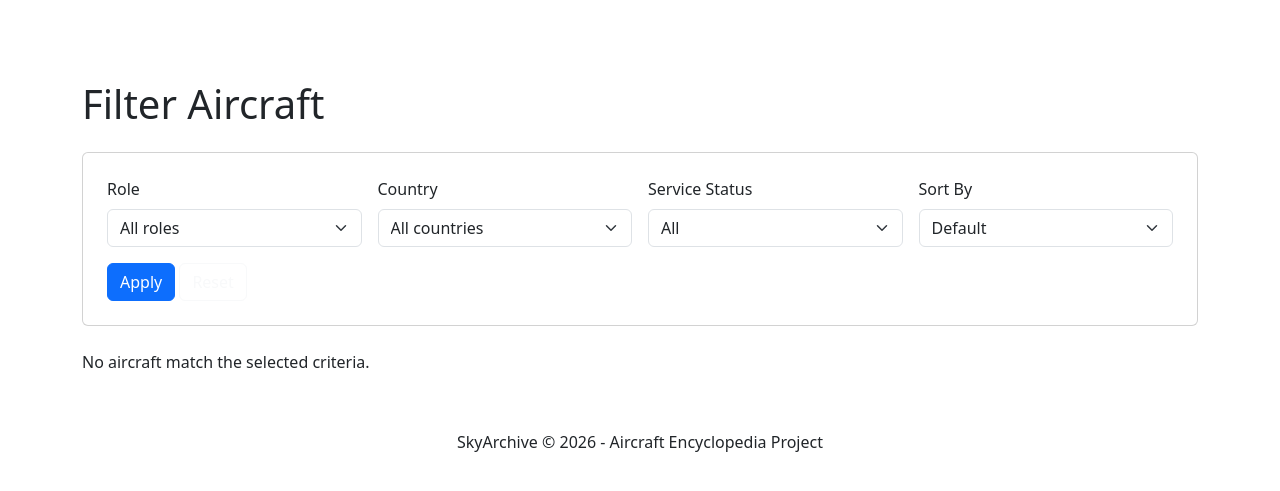
After one commit to galinhristov/skyarchive, a Django app: page /aircrafts/filter/ in a window 1280 px wide. The commit adds this page. Shown: the top 491 px of the page. Run offline with Django 5.2, Linux system fonts and the light colour scheme; data that the repository does not hold is empty.

Commit message:
Added aircraft filtering and catalog pages

```diff
--- /dev/null
+++ b/aircrafts/templates/aircrafts/aircraft-filter.html
@@ -0,0 +1,85 @@
+{% extends 'base.html' %}
+
+{% block title %}Filter Aircraft - SkyArchive{% endblock %}
+
+{% block content %}
+    <h1 class="mb-4">Filter Aircraft</h1>
+
+    <div class="card card-custom p-4 mb-4">
+        <form method="get">
+            <div class="row g-3">
+                <div class="col-md-3">
+                    <label for="role" class="form-label">Role</label>
+                    <select name="role" id="role" class="form-select">
+                        <option value="">All roles</option>
+                        {% for role in roles %}
+                            <option value="{{ role.id }}" {% if selected_role == role.id %}selected{% endif %}>
+                                {{ role.name }}
+                            </option>
+                        {% endfor %}
+                    </select>
+                </div>
+
+                <div class="col-md-3">
+                    <label for="country" class="form-label">Country</label>
+                    <select name="country" id="country" class="form-select">
+                        <option value="">All countries</option>
+                        {% for country in countries %}
+                            <option value="{{ country.id }}" {% if selected_country == country.id %}selected{% endif %}>
+                                {{ country.name }}
+                            </option>
+                        {% endfor %}
+                    </select>
+                </div>
+
+                <div class="col-md-3">
+                    <label for="status" class="form-label">Service Status</label>
+                    <select name="status" id="status" class="form-select">
+                        <option value="">All</option>
+                        <option value="active" {% if selected_status == "active" %}selected{% endif %}>Active</option>
+                        <option value="retired" {% if selected_status == "retired" %}selected{% endif %}>Retired
+                        </option>
+                    </select>
+                </div>
+
+                <div class="col-md-3">
+                    <label for="sort" class="form-label">Sort By</label>
+                    <select name="sort" id="sort" class="form-select">
+                        <option value="">Default</option>
+                        <option value="name" {% if selected_sort == "name" %}selected{% endif %}>Name</option>
+                        <option value="year" {% if selected_sort == "year" %}selected{% endif %}>First Flight Year
+                        </option>
+                        <option value="speed" {% if selected_sort == "speed" %}selected{% endif %}>Max Speed</option>
+                    </select>
+                </div>
+            </div>
+
+            <div class="mt-3">
+                <button type="submit" class="btn btn-primary">Apply</button>
+                <a href="{% url 'aircraft_filter' %}" class="btn btn-outline-light">Reset</a>
+            </div>
+        </form>
+    </div>
+
+    <div class="row g-4">
+        {% for current_aircraft in aircraft %}
+            <div class="col-md-6 col-lg-4">
+                <div class="card card-custom h-100">
+                    <img src="{{ current_aircraft.image_url }}" alt="{{ current_aircraft.name }}" class="card-img-top">
+                    <div class="card-body">
+                        <h5 class="card-title">{{ current_aircraft.name }}</h5>
+                        <p>
+                            <strong>Role:</strong> {{ current_aircraft.role.name }}<br>
+                            <strong>First flight:</strong> {{ current_aircraft.first_flight_year }}<br>
+                            <strong>Crew:</strong> {{ current_aircraft.crew }}
+                        </p>
+                        <a href="{% url 'aircraft_details' current_aircraft.pk %}"
+                           class="btn btn-outline-light">Details</a>
+                    </div>
+                </div>
+            </div>
+        {% empty %}
+            <p>No aircraft match the selected criteria.</p>
+        {% endfor %}
+    </div>
+{% endblock %}
--- a/aircrafts/urls.py
+++ b/aircrafts/urls.py
@@ -1,10 +1,19 @@
 from django.urls import path
-from .views import aircraft_list, aircraft_create, aircraft_details, aircraft_edit, aircraft_delete
+from .views import (
+    aircraft_list,
+    aircraft_create,
+    aircraft_details,
+    aircraft_edit,
+    aircraft_delete,
+    aircraft_filter,
+)
 
 urlpatterns = [
     path('', aircraft_list, name='aircraft_list'),
     path('create/', aircraft_create, name='aircraft_create'),
+    path('filter/', aircraft_filter, name='aircraft_filter'),
     path('<int:pk>/', aircraft_details, name='aircraft_details'),
     path('<int:pk>/edit/', aircraft_edit, name='aircraft_edit'),
     path('<int:pk>/delete/', aircraft_delete, name='aircraft_delete'),
+
 ]
--- a/aircrafts/views.py
+++ b/aircrafts/views.py
@@ -1,6 +1,7 @@
 from django.shortcuts import render, get_object_or_404, redirect
 from aircrafts.forms import AircraftCreateForm, AircraftEditForm, AircraftDeleteForm
 from aircrafts.models import Aircraft
+from catalog.models import Role, Country
 
 
 def aircraft_list(request):
@@ -60,3 +61,49 @@ def aircraft_delete(request, pk):
         'form': form,
     }
     return render(request, 'aircrafts/aircraft-delete.html', context)
+
+
+def aircraft_filter(request):
+    aircraft = Aircraft.objects.all().select_related("role").prefetch_related(
+        "manufacturers",
+        "origin_countries",
+        "features",
+    )
+
+    role_id = request.GET.get("role")
+    country_id = request.GET.get("country")
+    service_status = request.GET.get("status")
+    sort_by = request.GET.get("sort")
+
+    selected_role = int(role_id) if role_id else None
+    selected_country = int(country_id) if country_id else None
+
+    if selected_role:
+        aircraft = aircraft.filter(role_id=selected_role)
+
+    if selected_country:
+        aircraft = aircraft.filter(origin_countries__id=selected_country)
+
+    if service_status == "active":
+        aircraft = aircraft.filter(is_active_service=True)
+    elif service_status == "retired":
+        aircraft = aircraft.filter(is_active_service=False)
+
+    if sort_by == "name":
+        aircraft = aircraft.order_by("name")
+    elif sort_by == "year":
+        aircraft = aircraft.order_by("first_flight_year")
+    elif sort_by == "speed":
+        aircraft = aircraft.order_by("-max_speed_kmh")
+
+    context = {
+        "aircraft": aircraft.distinct(),
+        "roles": Role.objects.all(),
+        "countries": Country.objects.all(),
+        "selected_role": selected_role,
+        "selected_country": selected_country,
+        "selected_status": service_status,
+        "selected_sort": sort_by,
+    }
+
+    return render(request, "aircrafts/aircraft-filter.html", context)
--- a/catalog/urls.py
+++ b/catalog/urls.py
@@ -1,5 +1,13 @@
 from django.urls import path
-from .views import role_list, role_create, role_details, role_edit, role_delete
+from .views import (
+    role_list,
+    role_create,
+    role_details,
+    role_edit,
+    role_delete,
+    manufacturer_list,
+    country_list,
+)
 
 urlpatterns = [
     path('roles/', role_list, name='role_list'),
@@ -7,4 +15,6 @@ urlpatterns = [
     path('roles/<int:pk>/', role_details, name='role_details'),
     path('roles/<int:pk>/edit/', role_edit, name='role_edit'),
     path('roles/<int:pk>/delete/', role_delete, name='role_delete'),
+    path('manufacturers/', manufacturer_list, name='manufacturer_list'),
+    path('countries/', country_list, name='country_list'),
 ]
--- a/templates/partials/nav.html
+++ b/templates/partials/nav.html
@@ -14,7 +14,16 @@
                     <a href="{% url 'aircraft_list' %}" class="nav-link">Aircraft</a>
                 </li>
                 <li class="nav-item">
+                    <a href="{% url 'aircraft_filter' %}" class="nav-link">Filter Aircraft</a>
+                </li>
+                <li class="nav-item">
                     <a href="{% url 'role_list' %}" class="nav-link">Roles</a>
+                </li>
+                <li class="nav-item">
+                    <a href="{% url 'manufacturer_list' %}" class="nav-link">Manufacturers</a>
+                </li>
+                <li class="nav-item">
+                    <a href="{% url 'country_list' %}" class="nav-link">Countries</a>
                 </li>
                 <li class="nav-item">
                     <a href="{% url 'aircraft_create' %}" class="nav-link">Add Aircraft</a>
```
Also changed, not shown: catalog/templates/catalog/country-list.html (added, +22 -0 lines), catalog/templates/catalog/manufacturer-list.html (added, +31 -0 lines), catalog/views.py (+17 -2 lines).
